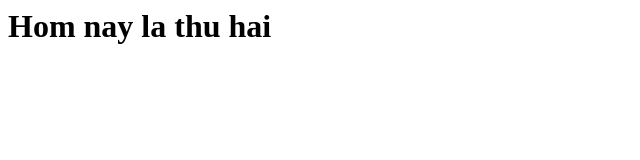
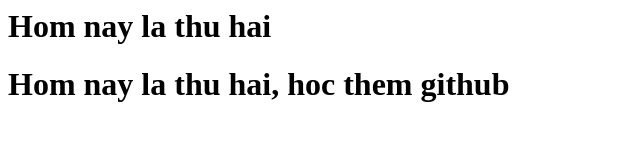
Before and after one commit to nguyenthinh123/github-index-Hello, a plain HTML site: page about.html in a window 1280 px wide. Shown: the whole page, without its empty margins (0-640 px from the left). Drawn offline with Linux system fonts and the light colour scheme.

Commit message:
add about.html file

```diff
--- a/about.html
+++ b/about.html
@@ -4,5 +4,7 @@
 </head>
 <body>
     <h1>Hom nay la thu hai</h1>
+
+    <h1>Hom nay la thu hai, hoc them github</h1>
 </body>
 </html>
```
